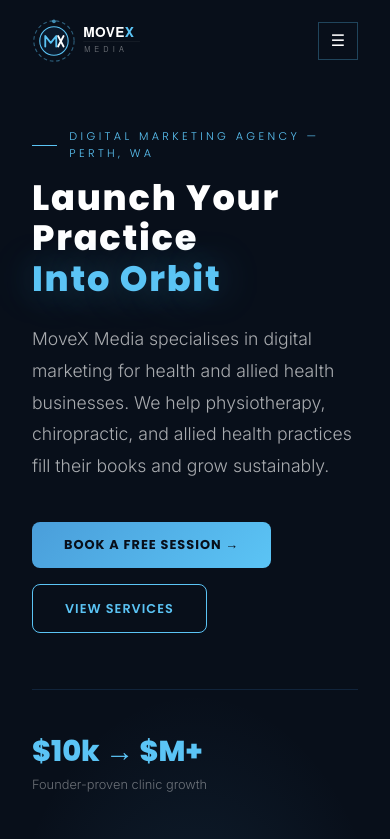
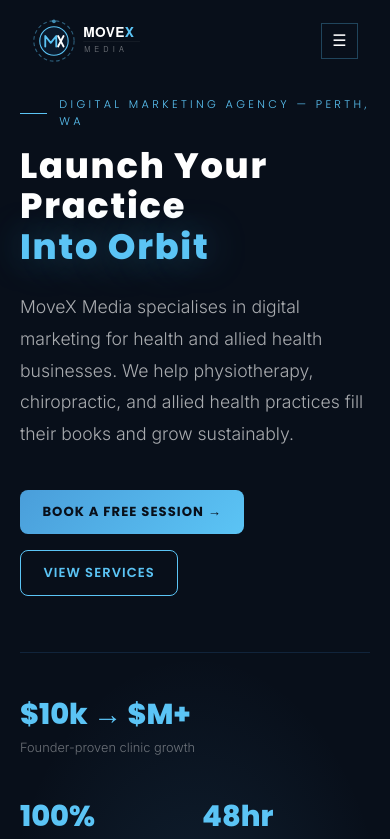
Before and after one commit to MoveXMedia/movexmedia, a Next.js app: page / in a window 390 px wide. Shown: the top 839 px of the page. Built offline with nearby package versions, Linux system fonts and the light colour scheme.

Commit message:
Mobile: comparison table scroll; hero padding; form rows stack; portal pricing grid; fix $99→$199 bundle callout

```diff
--- a/pages/contact.js
+++ b/pages/contact.js
@@ -125,7 +125,7 @@
                 </div>
               ) : (
                 <form onSubmit={handleSubmit}>
-                  <div style={{ display: 'grid', gridTemplateColumns: '1fr 1fr', gap: '1.25rem', marginBottom: '1.25rem' }}>
+                  <div className="form-row" style={{ display: 'grid', gridTemplateColumns: '1fr 1fr', gap: '1.25rem', marginBottom: '1.25rem' }}>
                     <div>
                       <label style={labelStyle}>Your Name *</label>
                       <input
@@ -151,7 +151,7 @@
                     </div>
                   </div>
 
-                  <div style={{ display: 'grid', gridTemplateColumns: '1fr 1fr', gap: '1.25rem', marginBottom: '1.25rem' }}>
+                  <div className="form-row" style={{ display: 'grid', gridTemplateColumns: '1fr 1fr', gap: '1.25rem', marginBottom: '1.25rem' }}>
                     <div>
                       <label style={labelStyle}>Phone</label>
                       <input
--- a/pages/index.js
+++ b/pages/index.js
@@ -55,7 +55,7 @@
       </Head>
 
       {/* ── HERO (dark, keeps space theme) ── */}
-      <section style={{
+      <section className="hero-section" style={{
         minHeight: '100vh',
         display: 'flex',
         alignItems: 'center',
--- a/styles/globals.css
+++ b/styles/globals.css
@@ -324,3 +324,47 @@
   from { opacity: 0; transform: translateY(30px); }
   to { opacity: 1; transform: translateY(0); }
 }
+
+/* ── Mobile overrides ── */
+@media (max-width: 768px) {
+  /* Reduce hero top padding so content isn't buried below nav */
+  .page-hero {
+    padding: 7rem 1.5rem 4rem;
+  }
+
+  /* Hero sections with mobile-padding class */
+  .hero-section {
+    padding-top: 6rem !important;
+  }
+
+  /* Prevent large absolute radial glows overflowing on mobile */
+  section {
+    overflow-x: hidden;
+  }
+
+  /* Ensure buttons don't overflow on small screens */
+  .btn-primary, .btn-outline {
+    font-size: 0.82rem !important;
+    padding: 0.75rem 1.4rem !important;
+  }
+
+  /* Nav burger button sizing */
+  .hamburger {
+    padding: 0.45rem 0.65rem !important;
+  }
+}
+
+@media (max-width: 480px) {
+  /* Extra small screens — tighten section padding */
+  section {
+    padding-left: 1.25rem !important;
+    padding-right: 1.25rem !important;
+  }
+}
+
+/* Contact form field rows */
+@media (max-width: 600px) {
+  .form-row {
+    grid-template-columns: 1fr !important;
+  }
+}
```
Also changed, not shown: pages/clinician-portal.js (+6 -3 lines), pages/marketing-hub.js (+6 -4 lines).
